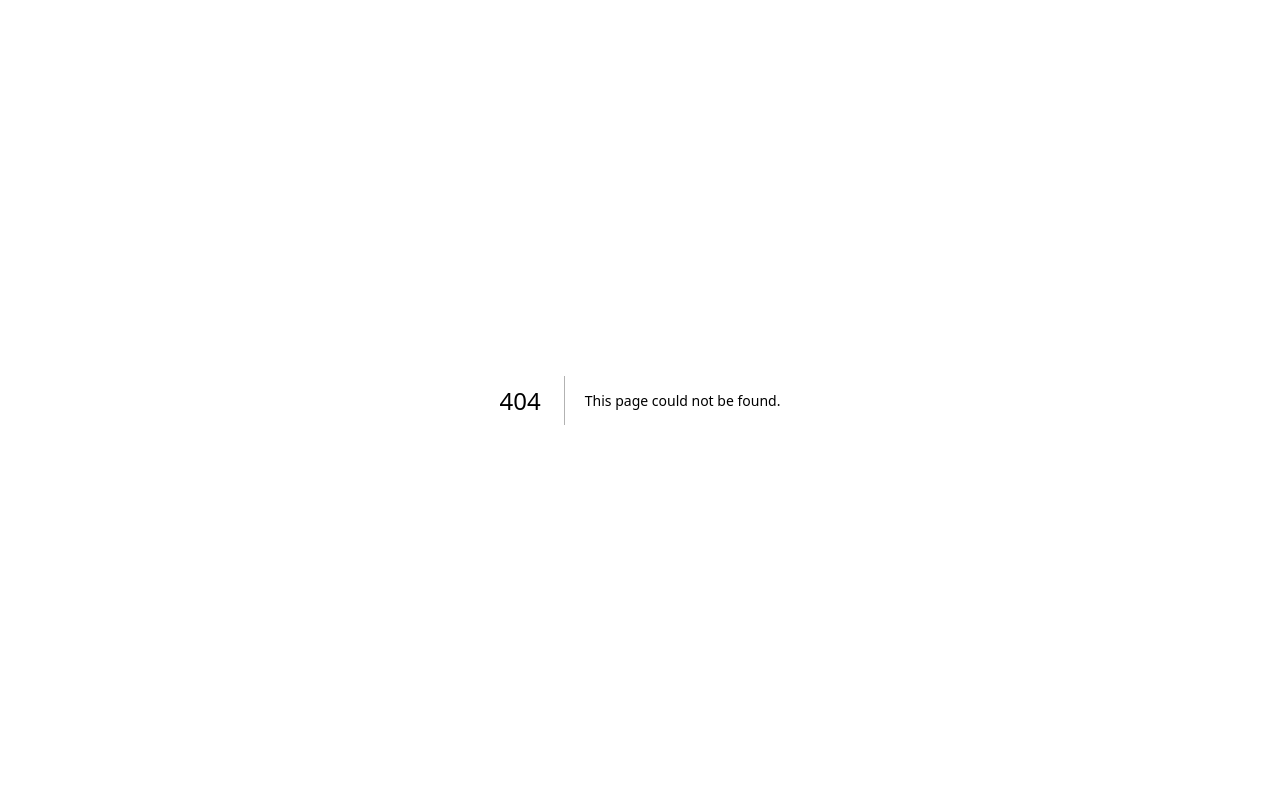
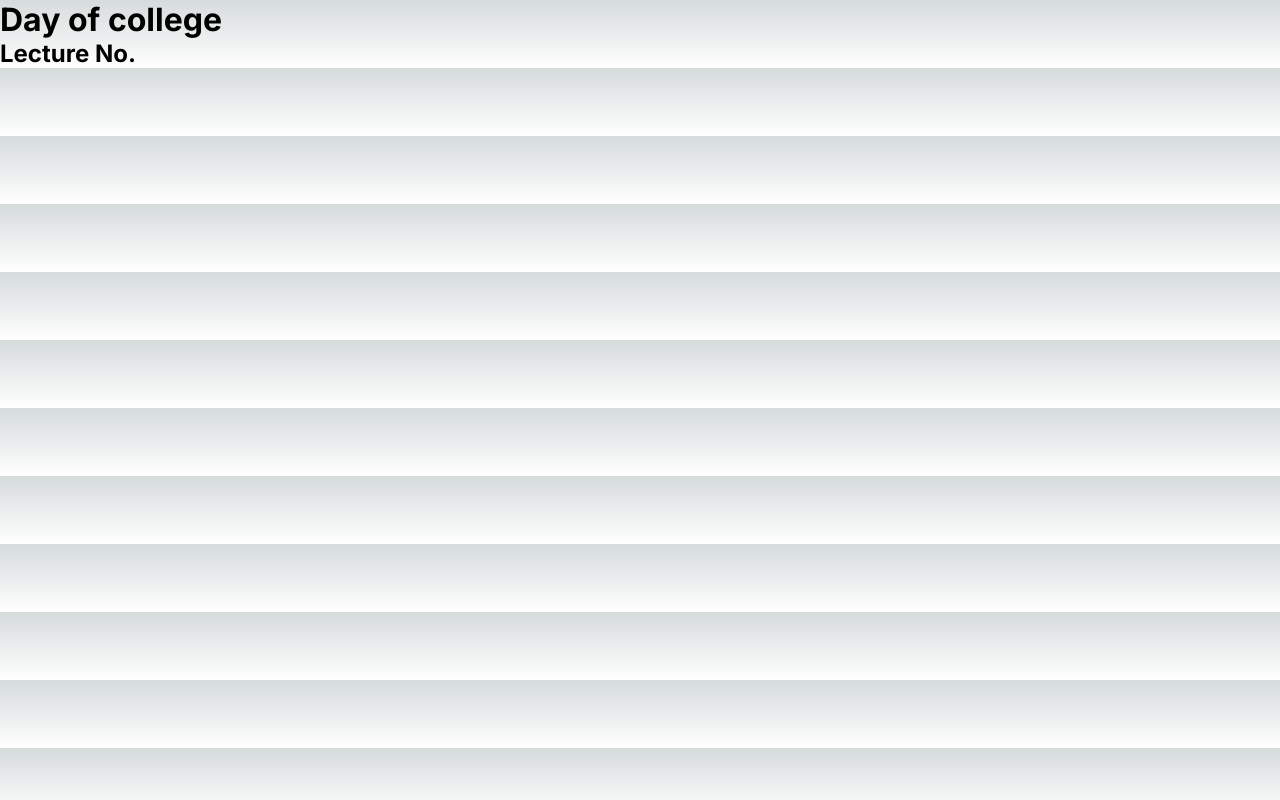
Before and after one commit to jigneshgit935/Learn-NextJS, a Next.js app: page /study in a window 1280 px wide. Before the commit this address had no page. Built offline with nearby package versions, Linux system fonts and the light colour scheme.

Commit message:
catch-all-segments

```diff
--- /dev/null
+++ b/src/app/study/[...lecture]/page.js
@@ -0,0 +1,10 @@
+'use client';
+export default function Lecture({ params }) {
+  console.log(params);
+  return (
+    <div>
+      <h1> Day of college {params.lecture[0]} </h1>
+      <h2>Lecture No. {params.lecture[1]} </h2>
+    </div>
+  );
+}
```
Also changed, not shown: src/app/study/page.js (added, +7 -0 lines).
